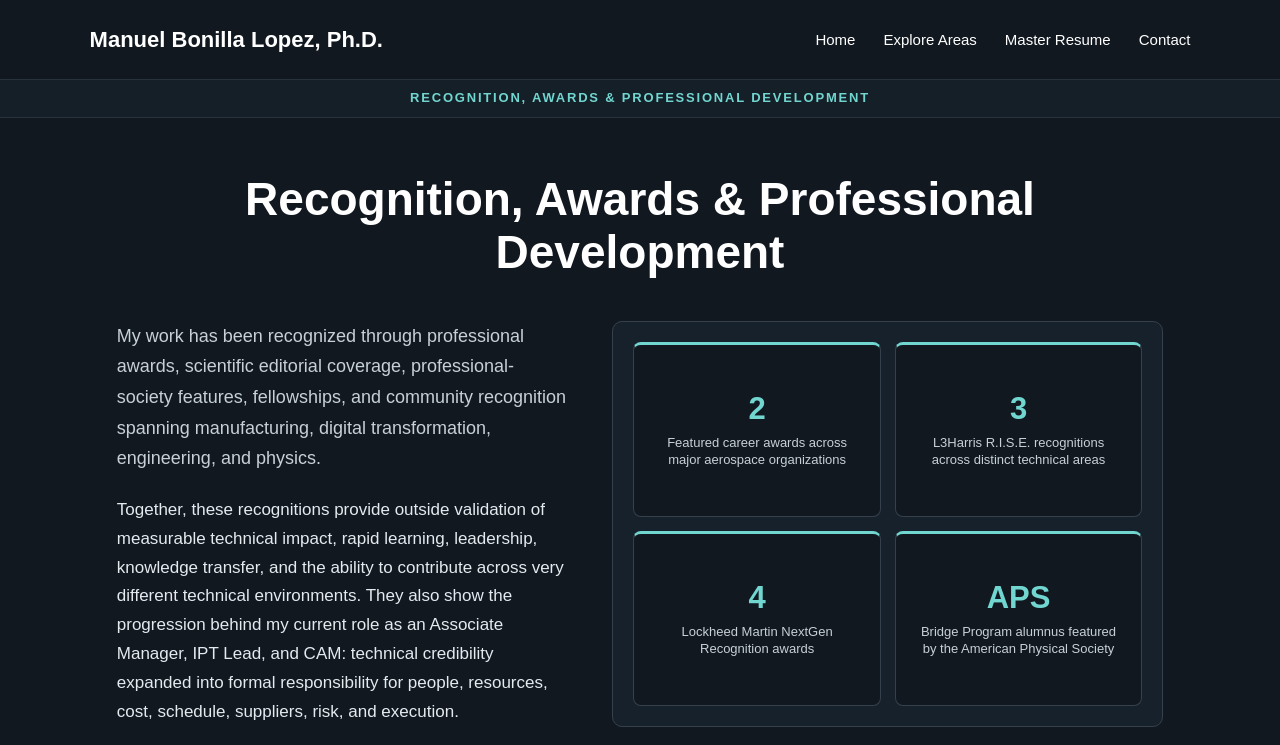
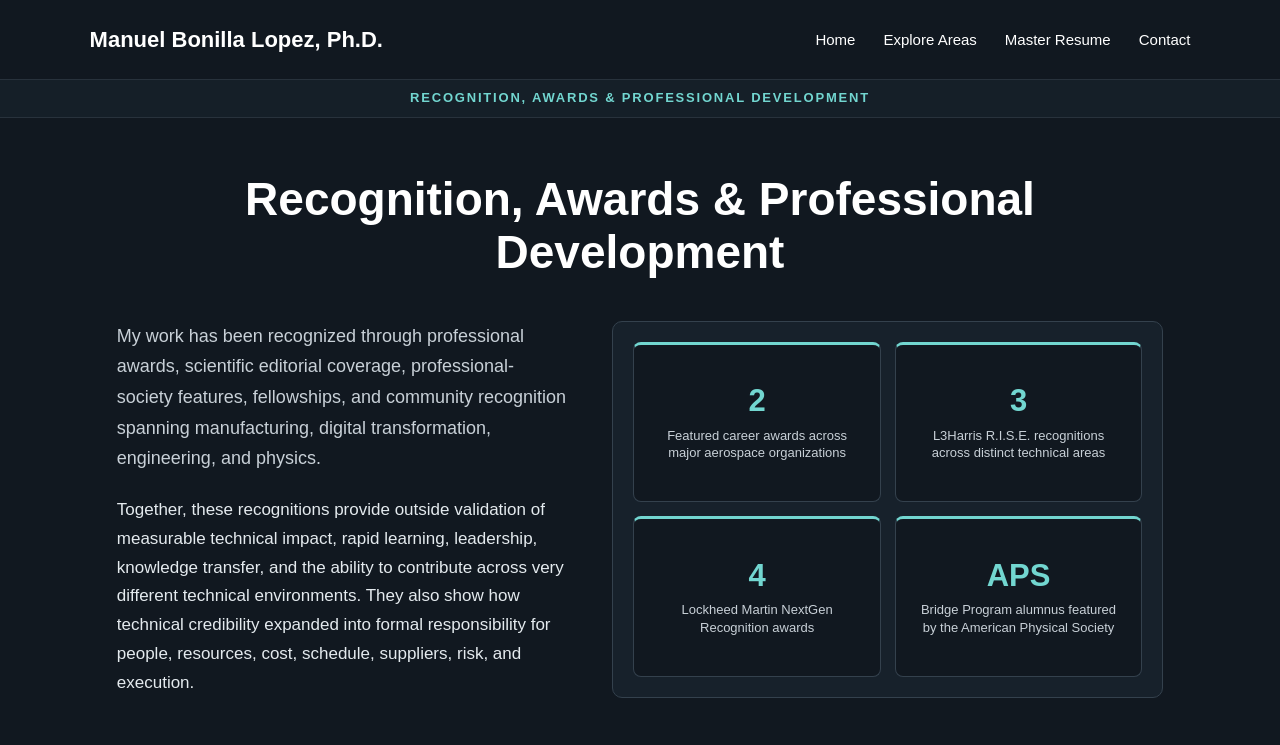
Before and after one commit to mbonilla1888/mbonilla1888.github.io, a plain HTML site: page recognition.html in a window 1280 px wide. Shown: the top 745 px of the page. Drawn offline with Linux system fonts and the light colour scheme.

Commit message:
Update recognition.html

```diff
--- a/recognition.html
+++ b/recognition.html
@@ -715,10 +715,9 @@
         Together, these recognitions provide outside validation of
         measurable technical impact, rapid learning, leadership,
         knowledge transfer, and the ability to contribute across very
-        different technical environments. They also show the progression
-        behind my current role as an Associate Manager, IPT Lead, and CAM:
-        technical credibility expanded into formal responsibility for people,
-        resources, cost, schedule, suppliers, risk, and execution.
+        different technical environments. They also show how technical credibility expanded into formal
+responsibility for people, resources, cost, schedule, suppliers,
+risk, and execution.
       </div>
 
     </div>
```
